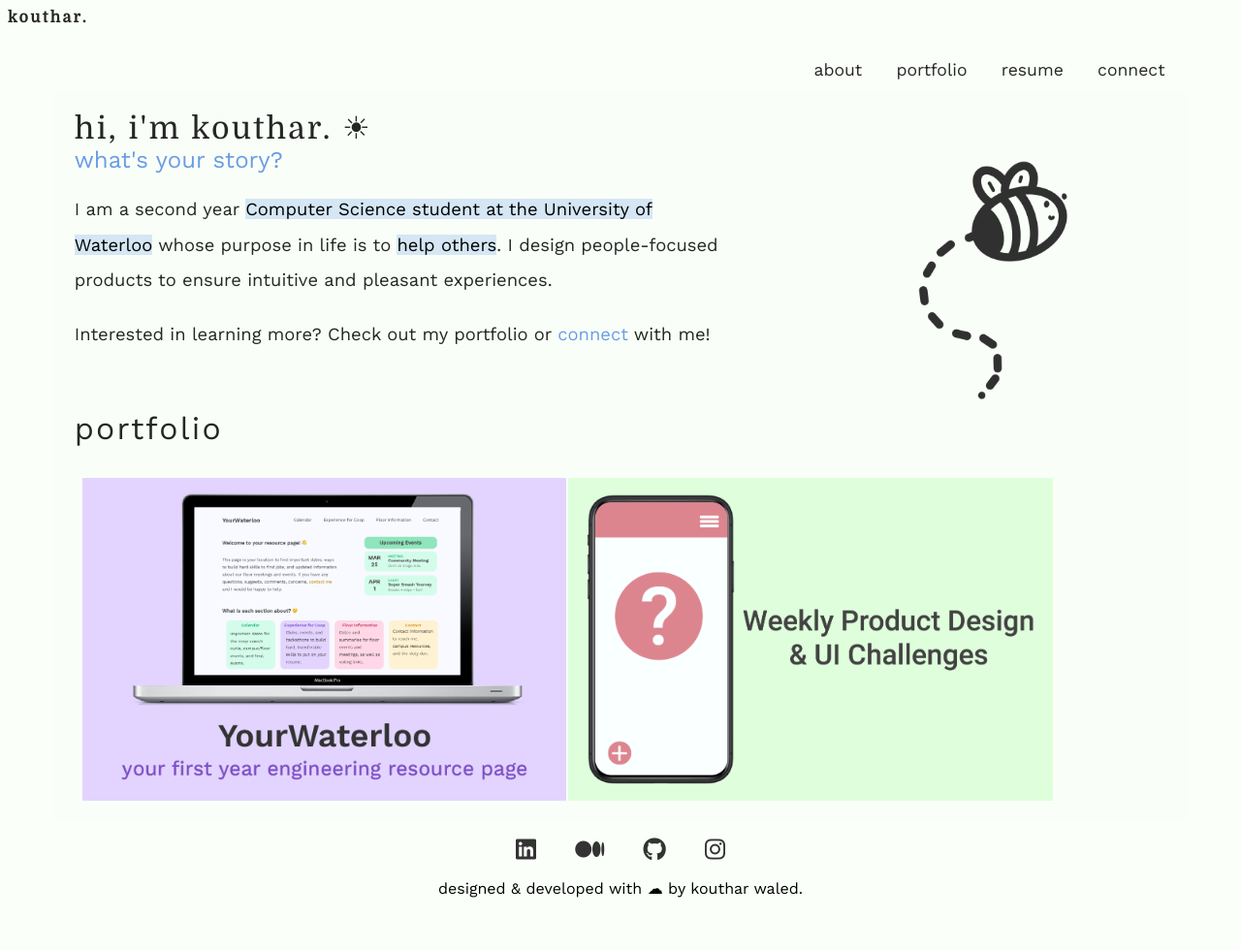
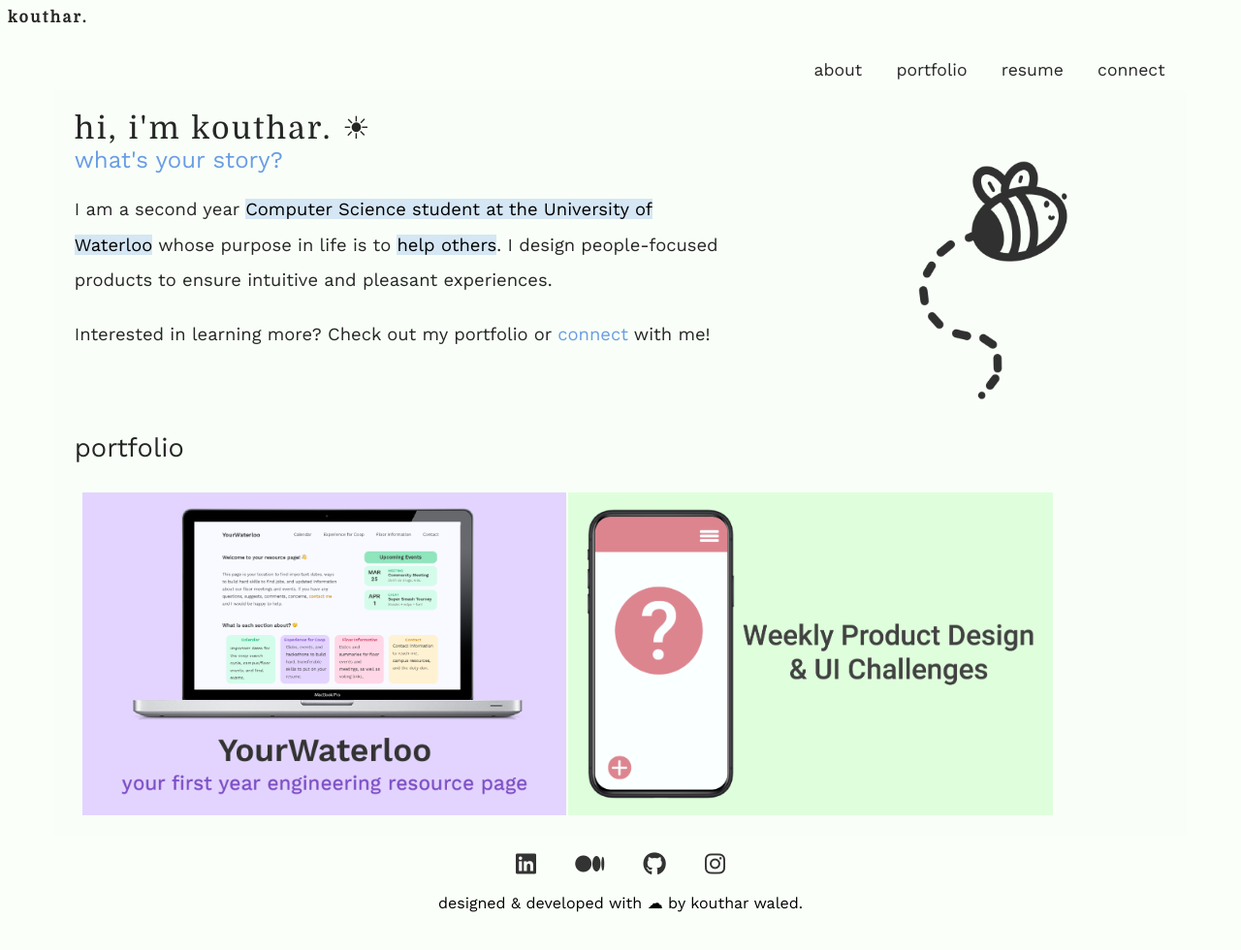
Before and after one commit to kouthar/kouthar, a plain HTML site: page index.html in a window 1280 px wide. Shown: the whole page at 97% size. Drawn offline with nearby package versions, Linux system fonts and the light colour scheme; a web font is replaced by a local one.

Commit message:
Add files via upload

```diff
--- a/index.css
+++ b/index.css
@@ -27,8 +27,9 @@ body {
   font-weight: 500;
 }
 
-.portfolio {
+.portfolio{
   font-weight: 400;
+  font-size: 1.7em;
 
 }
 
@@ -144,6 +145,7 @@ mark {
   display: flex;
   flex-wrap: wrap;
   padding: 0 0.5em;
+  margin: auto;
 }
 
 /* Create four equal columns that sits next to each other */
@@ -155,7 +157,7 @@ mark {
 }
 
 .entry {
-  padding-top: 2em;
+  padding-top: 0.5em;
 }
 
 .column img {
--- a/index.html
+++ b/index.html
@@ -93,7 +93,7 @@
         </div>
 
         <div id="Design" class="design">
-            <h1 class="portfolio">portfolio</h1>
+            <h2 class="portfolio">portfolio</h2>
 
             <div class="row">
 
```
